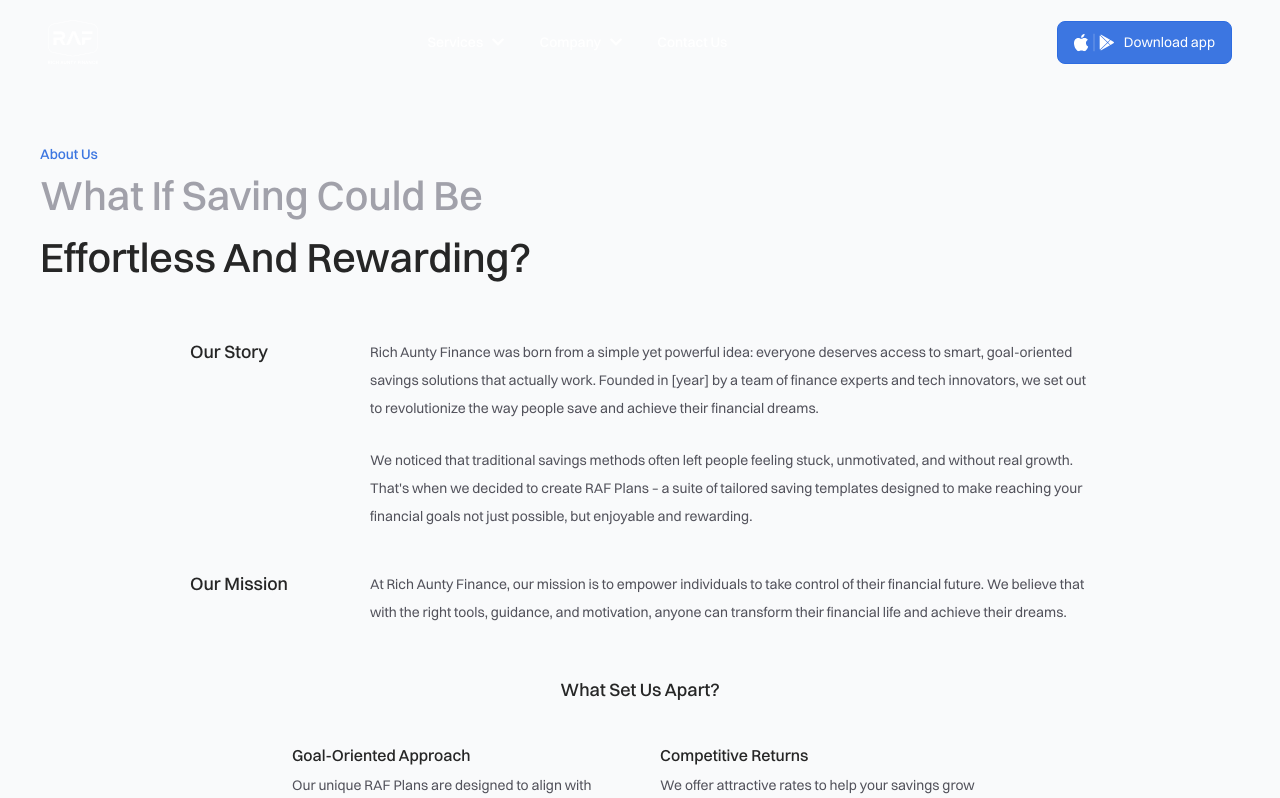
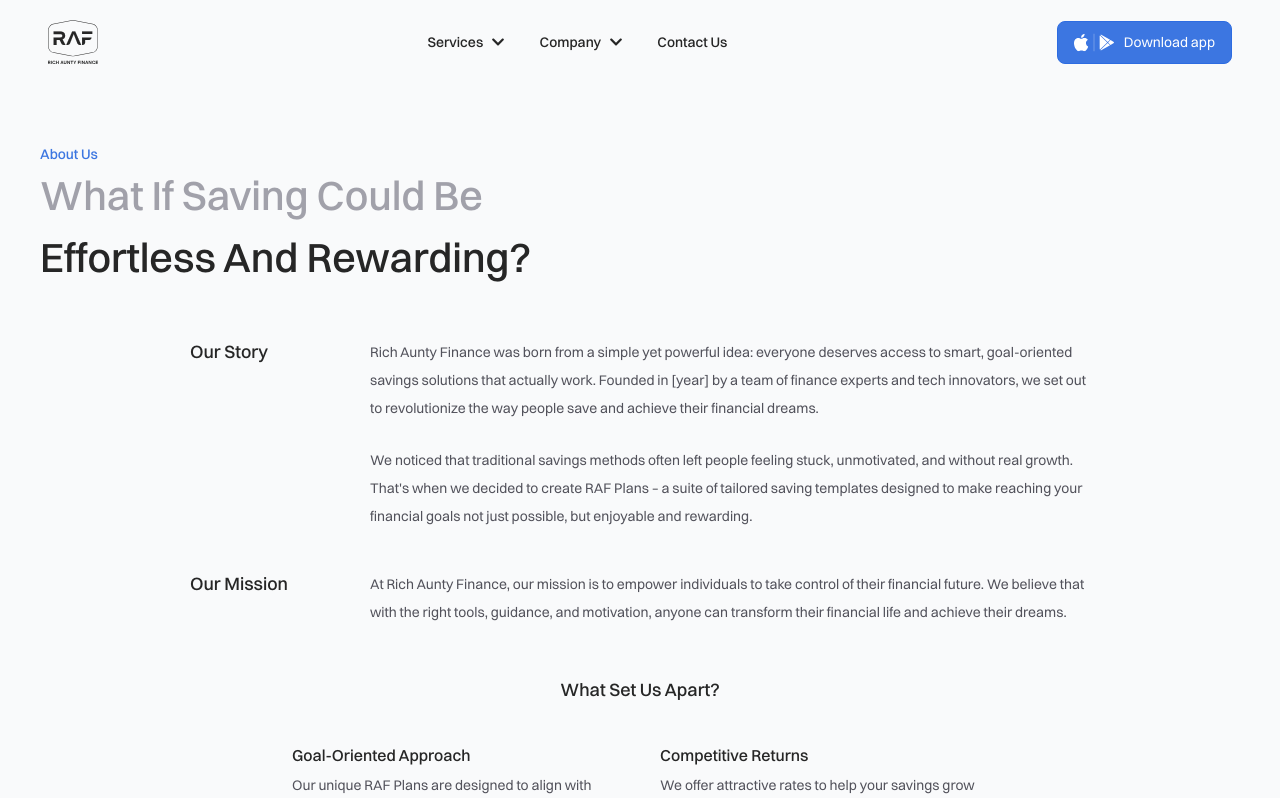
Before and after one commit to olamide-81/rb, a Next.js app: page /about_us in a window 1280 px wide. Shown: the top 798 px of the page. Built offline with nearby package versions, Linux system fonts and the light colour scheme.

Commit message:
update: change footer color

```diff
--- a/pages/about_us.tsx
+++ b/pages/about_us.tsx
@@ -13,7 +13,9 @@
 export default function AboutUs() {
   return (
     <div className="min-h-screen bg-[#F9FAFB] text-[#262626] px-10 w-full">
-      <NavBar />
+      <NavBar style={{
+          color: "#262626"
+      }} />
       <AboutUsHeader />
       <StoryAndMission />
       <SetUsApart />
```
